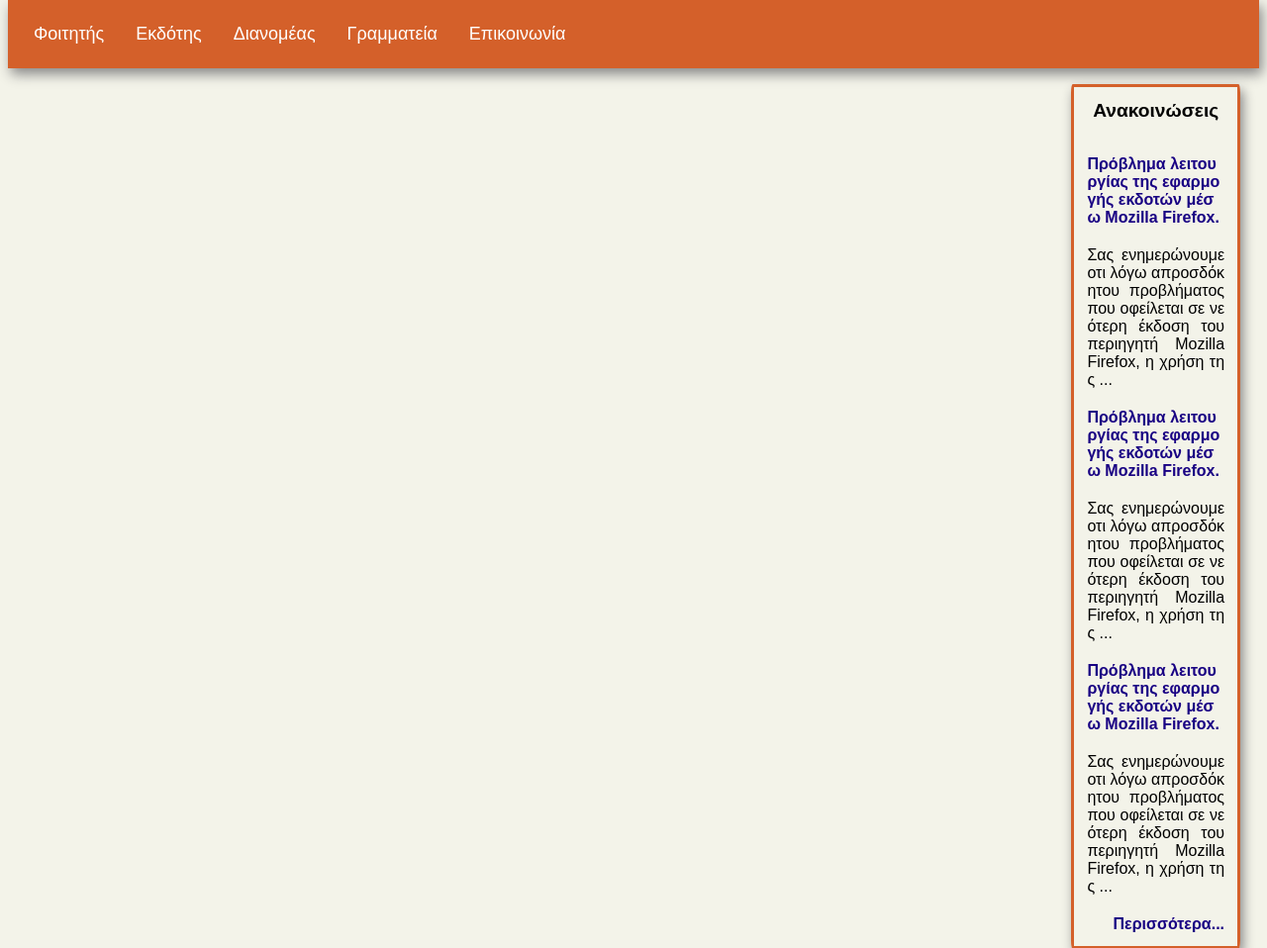
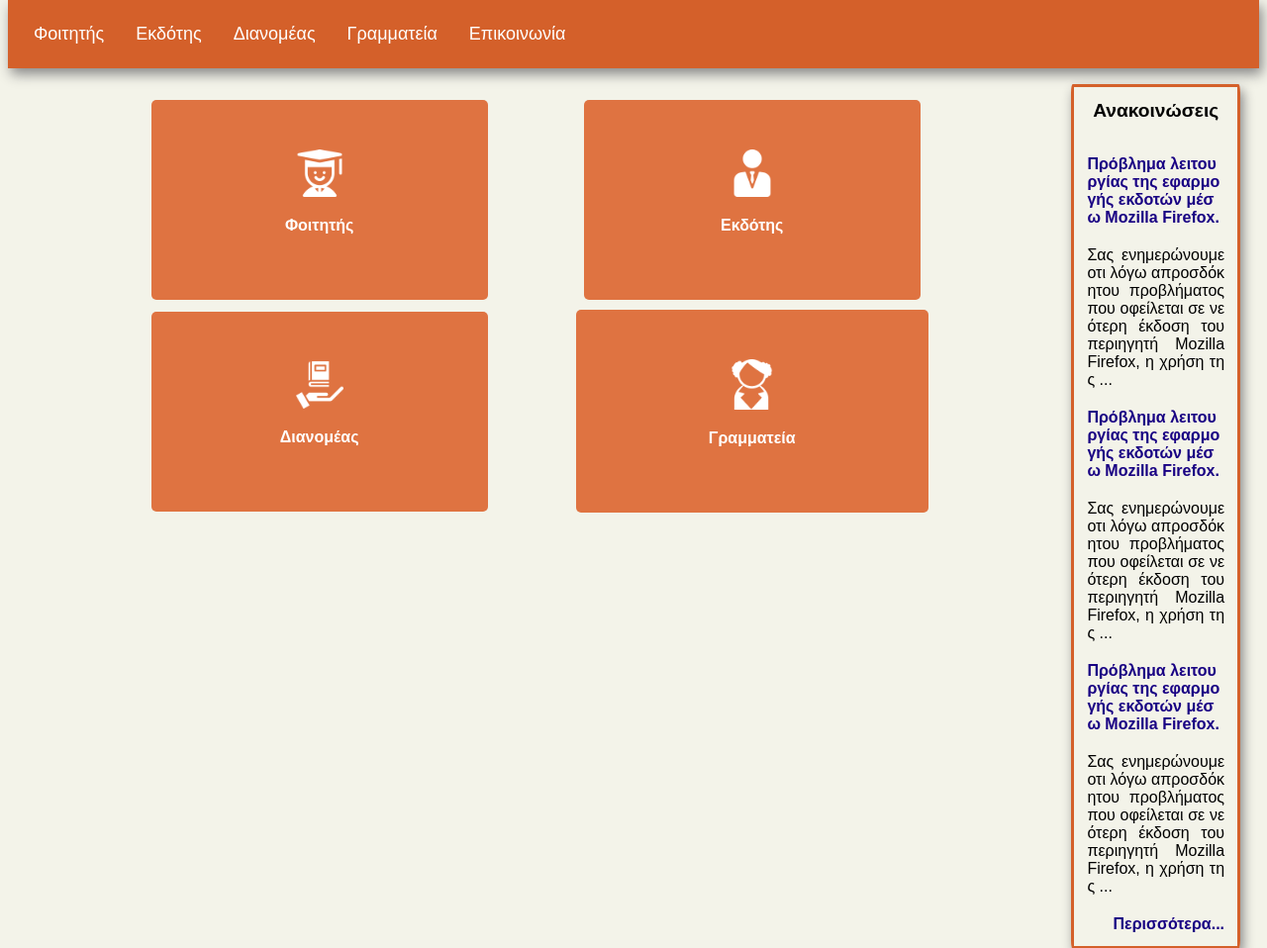
Before and after one commit to nikolaslepidas/Eudoxus_Website, a PHP site: page / in a window 1280 px wide. Shown: the part 144-1102 px from the top of the page at 99% size. Run offline with PHP 8.4, Linux system fonts and the light colour scheme.

Commit message:
boxes persons main body of home page

```diff
--- a/css/base.css
+++ b/css/base.css
@@ -3,30 +3,6 @@ body{
   background-color: rgb(243, 243, 233);
   font-family: Arial, Helvetica, sans-serif;
 }
-
-/* Adverts */
-#adverts {
-  display: block;
-  width: 90%;
-  border: 3px solid rgb(212, 96, 42);
-  border-radius: 1%;
-  padding: 10px;
-  box-shadow: 3px 6px 12px #888888;
-}
-/**/
-
-#adverts p {
-  text-align: center;
-  font-weight: bolder;
-  font-size: 1.2em;
-}
-#adverts a img {
-  display: block;
-  margin-left: auto;
-  margin-right: auto;
-  width: auto;
-}
-/* End of Adverts */
 
 /* Header */
 #header{
--- a/css/home.css
+++ b/css/home.css
@@ -58,3 +58,64 @@
   text-align: right;
 }
 /* End of news' table */
+
+/* Persons grid */
+div.container {
+  display:grid;
+  grid-template-columns: auto auto;
+  grid-template-rows: auto auto;
+  grid-gap: 10px;
+  color: #444;
+  grid-template-areas:
+    ". a b ."
+    ". c d .";
+}
+
+div.box {
+  background-color: rgb(223, 115, 65);
+  color: #fff;
+  border-radius: 5px;
+  padding: 50px;
+  text-align: center;
+}
+
+div.box:hover {
+  background-color: rgb(223, 88, 25);
+  color: #fff;
+  border-radius: 5px;
+  padding: 50px;
+  cursor: pointer;
+}
+
+div.student {
+  grid-area: a;
+  align-self: center;
+  justify-self: center;
+}
+
+div.publisher {
+  grid-area: b;
+  align-self: center;
+  justify-self: center;
+}
+
+div.distributor {
+  grid-area: c;
+  align-self: center;
+  justify-self: center;
+}
+
+div.secretariat {
+  grid-area: d;
+  align-self: center;
+  justify-self: center;
+}
+
+div.box img {
+  width: 20%;
+}
+
+div.box p {
+  font-weight: bold;
+}
+/* End of Persons grid */
--- a/index.php
+++ b/index.php
@@ -50,6 +50,27 @@
 </div>
 <!-- End of Newstable -->
 
+<main id="central-column">
+	<div class="container">
+		<div class="box student">
+			<img src="./icons/student.png" alt="student" title="student">
+			<p>Φοιτητής</p>
+		</div>
+		<div class="box publisher">
+			<img src="./icons/manager.png" alt="publisher" title="publisher">
+			<p>Εκδότης</p>
+		</div>
+		<div class="box distributor">
+			<img src="./icons/book.png" alt="distributor" title="distributor">
+			<p>Διανομέας</p>
+		</div>
+		<div class="box secretariat">
+			<img src="./icons/secretary.png" alt="secretariat" title="secretariat">
+			<p>Γραμματεία</p>
+		</div>
+	</div>
+</main>
+
 <?php require_once './footer.php'  ?>
 
 </body>
```
Also changed, not shown: icons/book.png, icons/manager.png (added), icons/secretary.png (added), icons/student.png (added).
